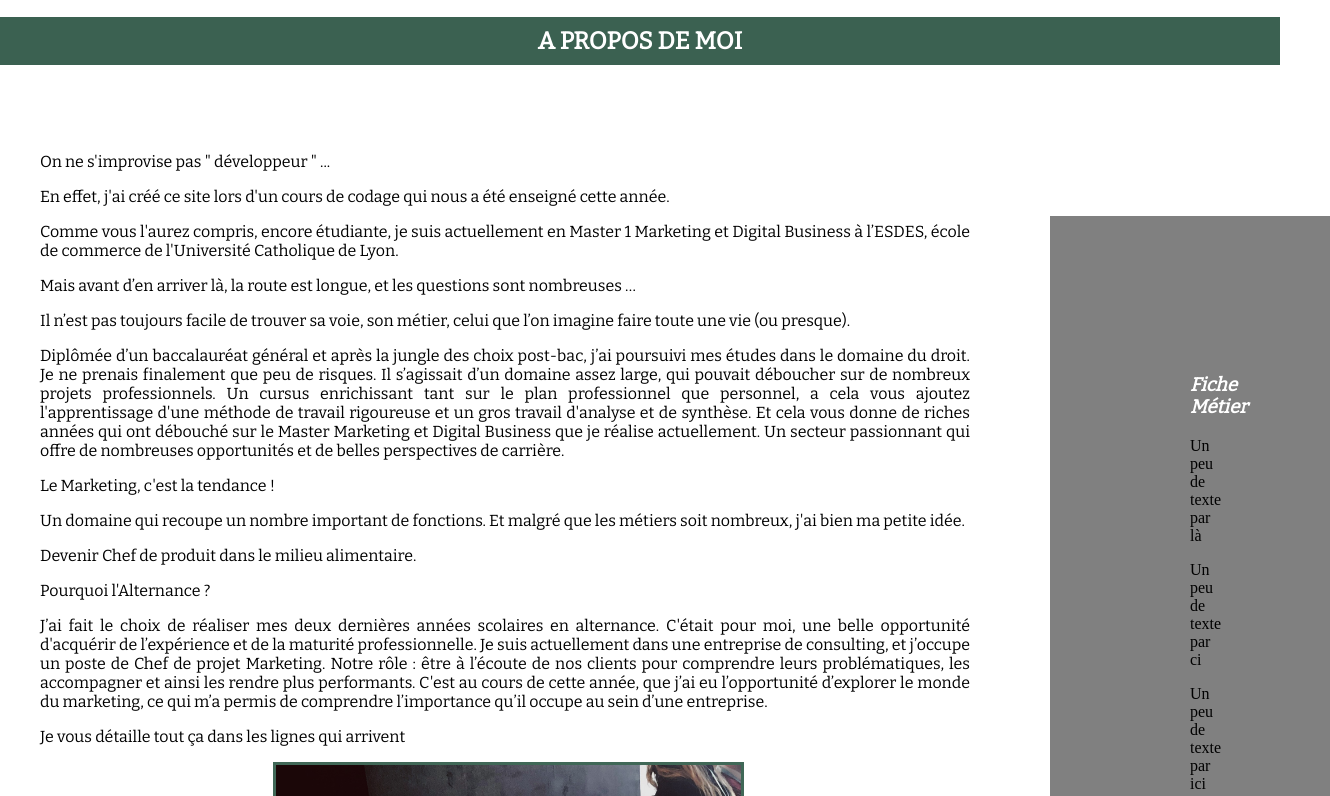
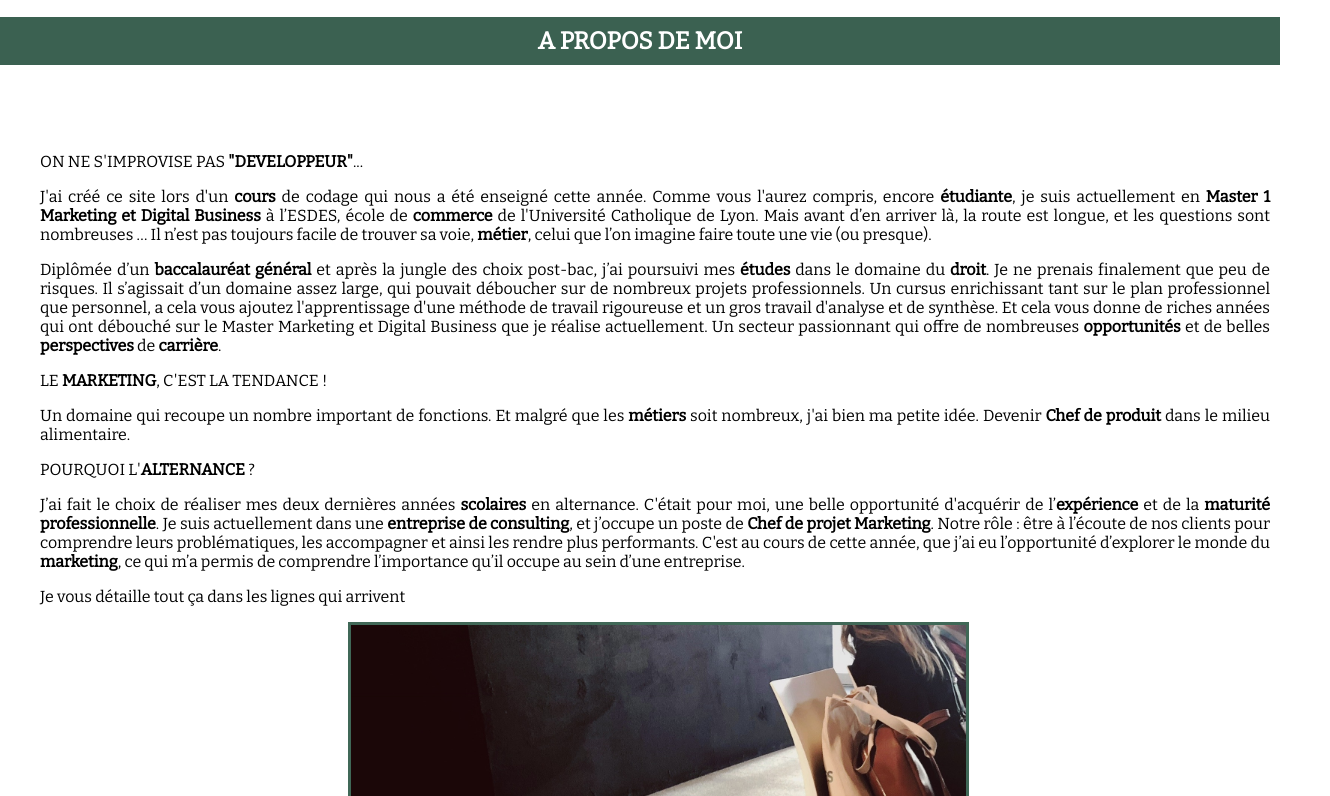
Before and after one commit to marlene-charrassin-esdes/marlene-charrassin-esdes.github.io, a plain HTML site: page index.html in a window 1280 px wide. Shown: the part 493-1289 px from the top of the page, 1330 px wide, since content can reach past the window. Drawn offline with nearby package versions, Linux system fonts and the light colour scheme; a script that the page names is missing.

Commit message:
Add files via upload

```diff
--- a/index.html
+++ b/index.html
@@ -47,6 +47,7 @@
 
     <h2>A PROPOS DE MOI</h2>
     <h3> Marlène, 25 ans, Lyon  </h3>
+
     <section id="a_propos">
             <style type="text/css">
                 a:link
@@ -55,54 +56,41 @@
                 }
                 </style>
         <article>
-            <p> On ne s'improvise pas " développeur " ... <p>
 
-            </p> En effet, j'ai créé ce site lors d'un cours de codage qui nous a été enseigné cette année. </p>
+        <p>ON NE S'IMPROVISE PAS <b>"DEVELOPPEUR"</b>...</p>
 
-            </p> Comme vous l'aurez compris, encore étudiante, je suis actuellement en Master 1 Marketing et Digital Business à l’ESDES, école de commerce de l'Université Catholique de Lyon.</p>
+            </p>J'ai créé ce site lors d'un <b>cours</b> de codage qui nous a été enseigné cette année.
+            Comme vous l'aurez compris, encore <b>étudiante</b>, je suis actuellement en <b>Master 1 Marketing et Digital Business</b> à l’ESDES, école de <b>commerce</b> de l'Université Catholique de Lyon.
+            Mais avant d’en arriver là, la route est longue, et les questions sont nombreuses …
+            Il n’est pas toujours facile de trouver sa voie, <b>métier</b>, celui que l’on imagine faire toute une vie (ou presque).
 
-            <p> Mais avant d’en arriver là, la route est longue, et les questions sont nombreuses …</p>
-
-            <p> Il n’est pas toujours facile de trouver sa voie, son métier, celui que l’on imagine faire toute une vie (ou presque).</p>
-
-            </p> Diplômée d’un baccalauréat général et après la jungle des choix post-bac, j’ai poursuivi mes études dans le domaine du droit. Je ne prenais finalement que peu de risques.
+            </p>Diplômée d’un <b>baccalauréat général</b> et après la jungle des choix post-bac, j’ai poursuivi mes <b>études</b> dans le domaine du <b>droit</b>. Je ne prenais finalement que peu de risques.
                 Il s’agissait d’un domaine assez large, qui pouvait déboucher sur de nombreux projets professionnels. Un cursus enrichissant tant sur le plan professionnel que personnel, a cela vous ajoutez l'apprentissage d'une méthode de travail rigoureuse et un gros travail d'analyse et de synthèse.
                 Et cela vous donne de riches années qui ont débouché sur le Master Marketing et Digital Business que je réalise actuellement.
-                Un secteur passionnant qui offre de nombreuses opportunités et de belles perspectives de carrière.</p>
+                Un secteur passionnant qui offre de nombreuses <b>opportunités</b> et de belles <b>perspectives</b> de <b>carrière</b>.</p>
 
-                <p>Le Marketing, c'est la tendance !</p>
+                <p>LE <b>MARKETING</b>, C'EST LA TENDANCE !</p>
 
-                <p> Un domaine qui recoupe un nombre important de fonctions. Et malgré que les métiers soit nombreux, j'ai bien ma petite idée.</p>
+                <p> Un domaine qui recoupe un nombre important de fonctions. Et malgré que les <b>métiers</b> soit nombreux, j'ai bien ma petite idée.
+                Devenir <b>Chef de produit</b> dans le milieu alimentaire.</p>
 
-                <p>Devenir Chef de produit dans le milieu alimentaire.</p>
+                <p> POURQUOI L'<b>ALTERNANCE</b> ?</p>
 
-                <p> Pourquoi l'Alternance ?</p>
+                <p> J’ai fait le choix de réaliser mes deux dernières années <b>scolaires</b> en alternance.
 
-                <p> J’ai fait le choix de réaliser mes deux dernières années scolaires en alternance.
+                C'était pour moi, une belle opportunité d'acquérir de l’<b>expérience</b> et de la <b>maturité professionnelle</b>.
 
-                C'était pour moi, une belle opportunité d'acquérir de l’expérience et de la maturité professionnelle.
-
-                Je suis actuellement dans une entreprise de consulting, et j’occupe un poste de Chef de projet Marketing.
+                Je suis actuellement dans une <b>entreprise de consulting</b>, et j’occupe un poste de <b>Chef de projet Marketing</b>.
 
                 Notre rôle : être à l’écoute de nos clients pour comprendre leurs problématiques, les accompagner et ainsi les rendre plus performants.
 
-                C'est au cours de cette année, que j’ai eu l’opportunité d’explorer le monde du marketing, ce qui m’a permis de comprendre l’importance qu’il occupe au sein d’une entreprise.</p>
+                C'est au cours de cette année, que j’ai eu l’opportunité d’explorer le monde du <b>marketing</b>, ce qui m’a permis de comprendre l’importance qu’il occupe au sein d’une entreprise.</p>
 
-                <p> Je vous détaille tout ça dans les lignes qui arrivent</p>
+                Je vous détaille tout ça dans les lignes qui arrivent</p>
 
             <div id="photo-index"> <img src="images/inde.jpg" alt="inde"> </div>
         </article>
-        <aside>
-            <div class="fiche-métier">
-                <h3>Fiche Métier</h3>
-                <p>Un peu de texte par là</p>
-                <p>Un peu de texte par ci</p>
-                <p>Un peu de texte par ici</p>
-            </div>
-        </aside>
     </section>
-
-
 
     <footer>
         <p>Suivez moi sur les réseaux !</p>
```
